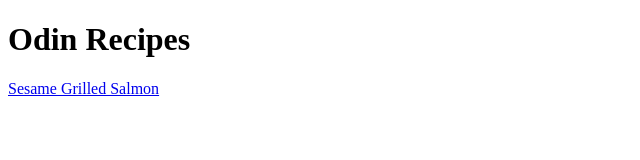
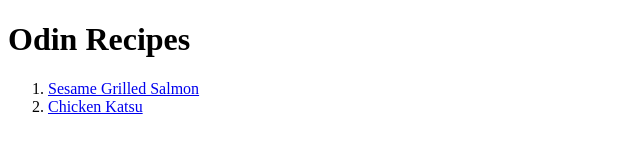
Before and after one commit to wyaruss/odin_recipes, a plain HTML site: page index.html in a window 1280 px wide. Shown: the whole page, without its empty margins (0-640 px from the left). Drawn offline with Linux system fonts and the light colour scheme.

Commit message:
Link to katsu in index

```diff
--- a/index.html
+++ b/index.html
@@ -7,7 +7,12 @@
 
     <body>
         <h1>Odin Recipes</h1>
-        <a href="recipes/sesame_grilled_salmon.html">Sesame Grilled Salmon</a>
+        <ol>
+            <li><a href="recipes/sesame_grilled_salmon.html">Sesame Grilled Salmon</a></li>
+            <li><a href="recipes/chicken_katsu.html">Chicken Katsu</a></li>
+        </ol>
+
+
     </body>
 
 </html>
```
Also changed, not shown: images/katsu.webp (added), images/pizza.webp (added).
